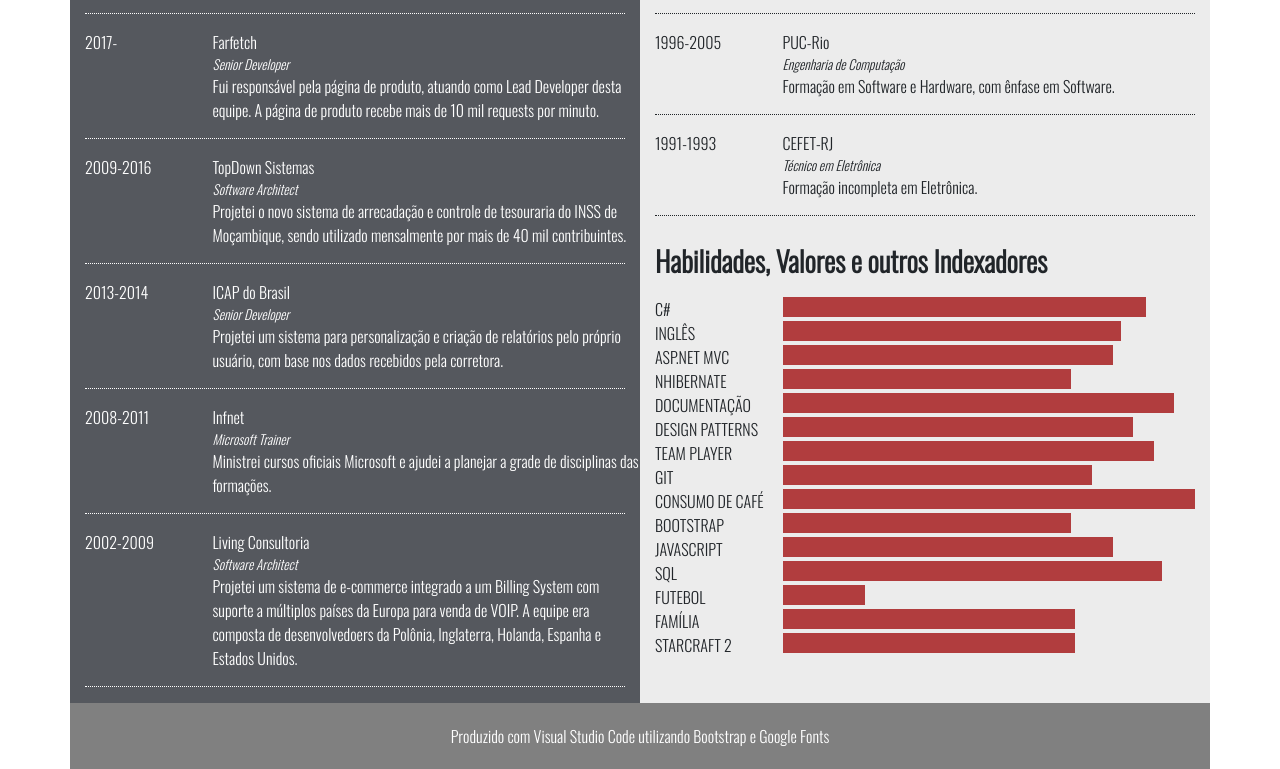
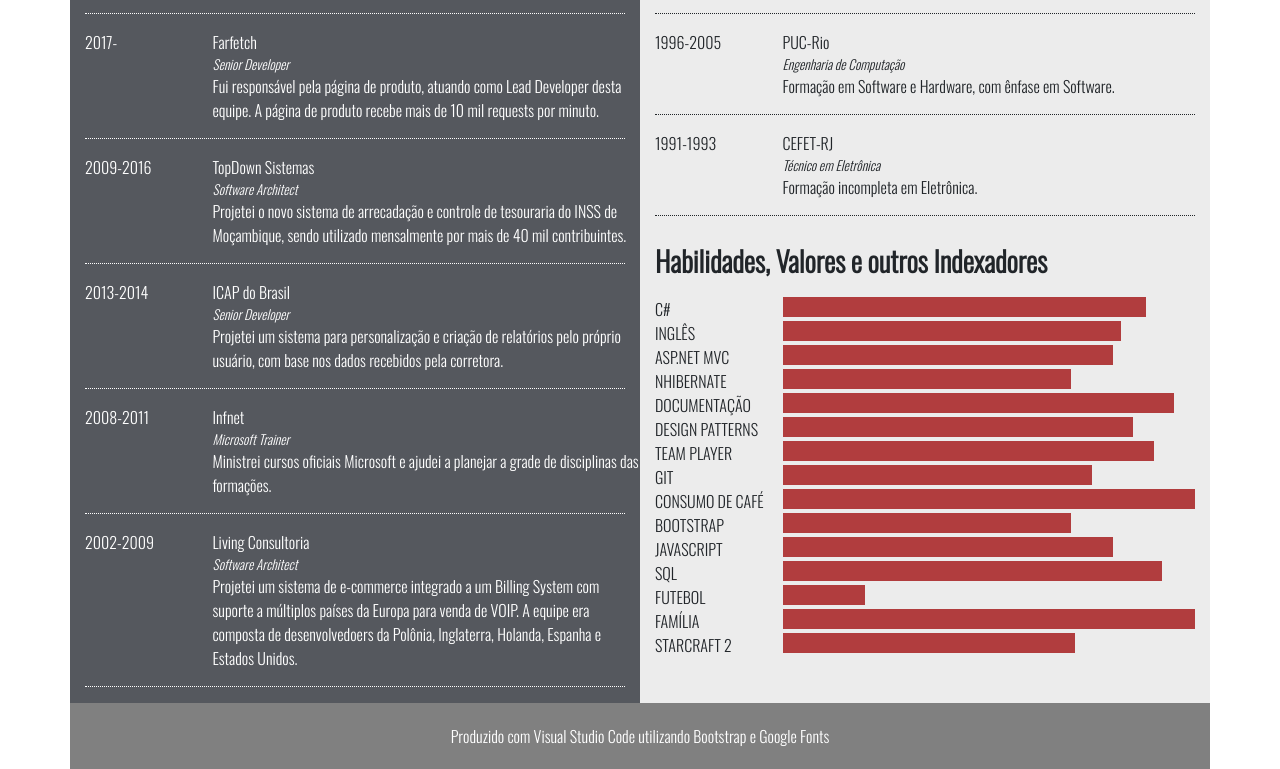
Before and after one commit to jonathascosta/cv, a plain HTML site: page index.html in a window 1280 px wide. Shown: the part 676-1445 px from the top of the page. Drawn offline with nearby package versions, Linux system fonts and the light colour scheme; a web font is replaced by a local one.

Commit message:
Adjust Skills percentage

```diff
--- a/index.html
+++ b/index.html
@@ -368,7 +368,7 @@
                 <div class="row">
                     <div class="skill-name col-lg-3">FAMÍLIA</div>
                     <div class="skill-level col-lg-9">
-                        <div style="width: 71%"></div>
+                        <div style="width: 100%"></div>
                     </div>
                 </div>
                 <div class="row">
```
